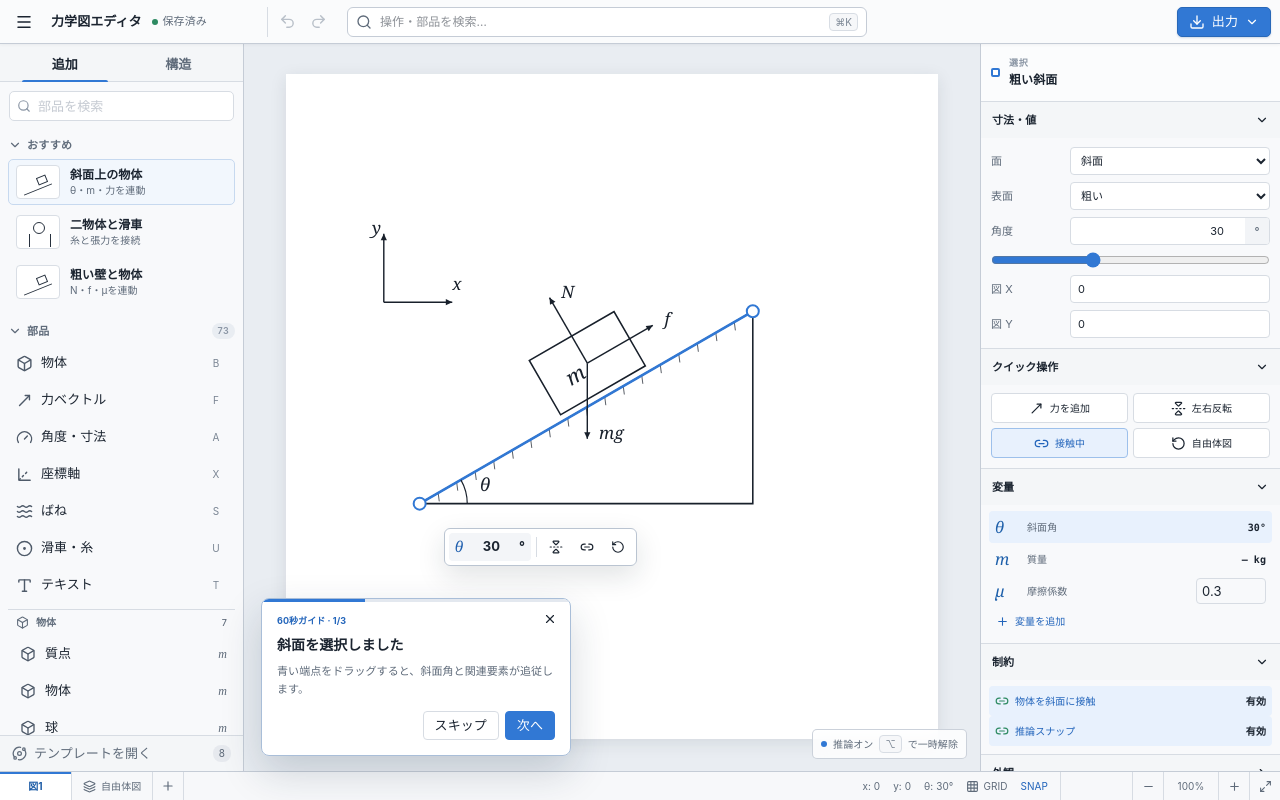
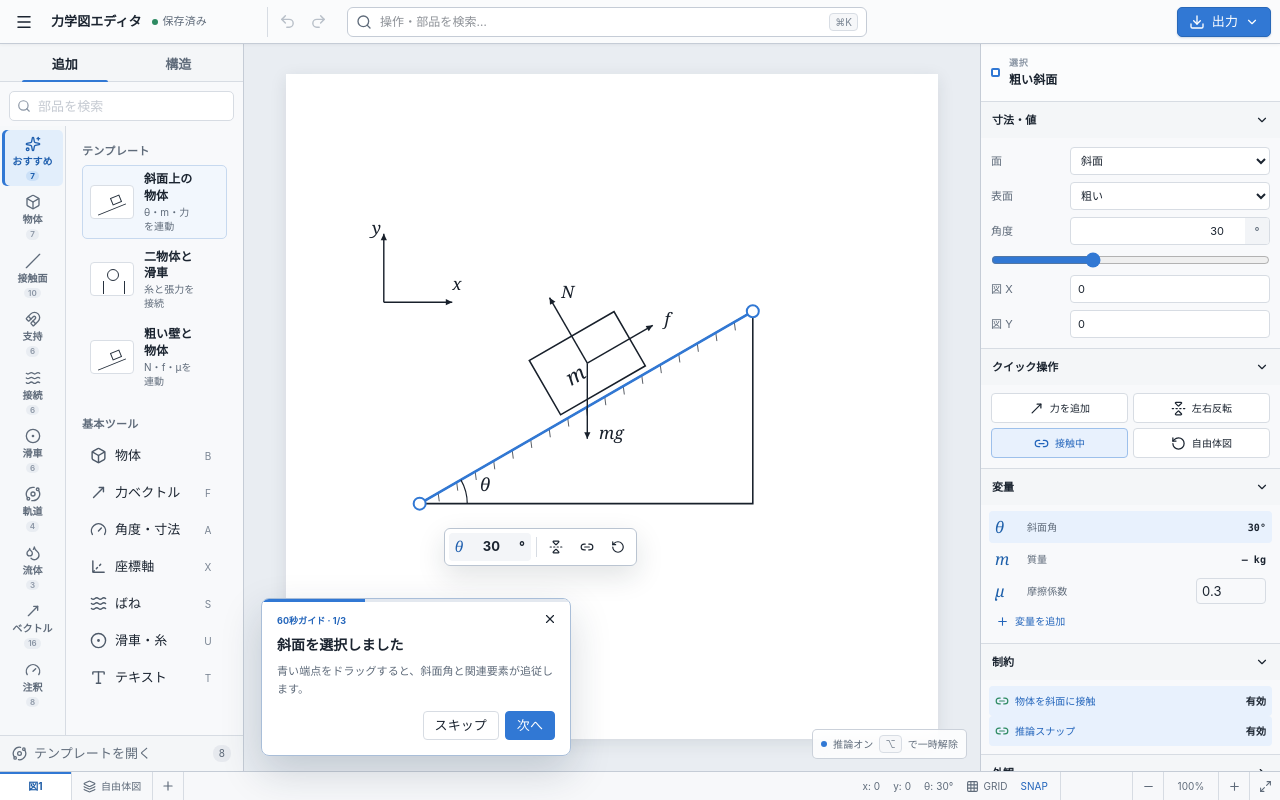
Before and after one commit to hira1001/physics-diagram-editor, a Next.js app: page / in a window 1280 px wide. Built offline with nearby package versions, Linux system fonts and the light colour scheme.

Commit message:
feat(ui): group component catalog into category sidebar rail with vertical component selection subpanel

```diff
--- a/app/components/LibraryPanel.tsx
+++ b/app/components/LibraryPanel.tsx
@@ -1,11 +1,12 @@
 "use client";
 
+import { useState } from "react";
 import {
   Axis3D,
   Box,
-  ChevronDown,
   ChevronRight,
   CircleDot,
+  Droplets,
   Eye,
   EyeOff,
   Gauge,
@@ -16,15 +17,17 @@ import {
   Orbit,
   Search,
   Slash,
-  Waves,
+  Sparkles,
   Type,
   Unlock,
+  Waves,
 } from "lucide-react";
 import type { SceneState, SelectionId, TemplateId, ToolId } from "@/app/lib/editor-types";
 import { surfaceDisplayName } from "@/app/lib/physics-rules";
 import { componentToolId, PHYSICS_COMPONENT_CATALOG, searchComponentCatalog, type ComponentCategory } from "@/app/lib/component-catalog";
 
 type LibraryTab = "add" | "structure";
+type CategoryKey = "featured" | ComponentCategory;
 
 interface LibraryPanelProps {
   activeTab: LibraryTab;
@@ -40,6 +43,24 @@ interface LibraryPanelProps {
   onTabChange: (tab: LibraryTab) => void;
   onToolPick: (tool: ToolId) => void;
 }
+
+const CATEGORIES: Array<{
+  id: CategoryKey;
+  name: string;
+  shortName: string;
+  icon: typeof Box;
+}> = [
+  { id: "featured", name: "おすすめ", shortName: "おすすめ", icon: Sparkles },
+  { id: "物体", name: "剛体・物体", shortName: "物体", icon: Box },
+  { id: "接触面", name: "接触面", shortName: "接触面", icon: Slash },
+  { id: "支持", name: "支持・固定", shortName: "支持", icon: Magnet },
+  { id: "接続", name: "接続・ひも", shortName: "接続", icon: Waves },
+  { id: "機械要素", name: "滑車・回転", shortName: "滑車", icon: CircleDot },
+  { id: "軌道", name: "軌道・線", shortName: "軌道", icon: Orbit },
+  { id: "流体", name: "流体・容器", shortName: "流体", icon: Droplets },
+  { id: "ベクトル", name: "ベクトル・力", shortName: "ベクトル", icon: MoveUpRight },
+  { id: "注釈", name: "注釈・寸法", shortName: "注釈", icon: Gauge },
+];
 
 const libraryItems: Array<{
   id: ToolId;
@@ -78,7 +99,7 @@ const categoryIcons: Record<ComponentCategory, typeof Box> = {
   接続: Waves,
   機械要素: CircleDot,
   軌道: Orbit,
-  流体: Waves,
+  流体: Droplets,
   ベクトル: MoveUpRight,
   注釈: Gauge,
 };
@@ -97,11 +118,15 @@ export function LibraryPanel({
   onTabChange,
   onToolPick,
 }: LibraryPanelProps) {
-  const filteredItems = libraryItems.filter((item) => item.name.includes(query.trim()));
-  const catalogItems = searchComponentCatalog(query);
-  const catalogGroups = [...new Set(PHYSICS_COMPONENT_CATALOG.map((item) => item.category))]
-    .map((category) => ({ category, items: catalogItems.filter((item) => item.category === category) }))
-    .filter((group) => group.items.length > 0);
+  const [selectedCategory, setSelectedCategory] = useState<CategoryKey>("featured");
+
+  const searchResults = query.trim() ? searchComponentCatalog(query) : null;
+  const filteredQuickItems = libraryItems.filter((item) => item.name.includes(query.trim()));
+
+  const activeCategoryDef = CATEGORIES.find((item) => item.id === selectedCategory)!;
+  const categoryComponents = selectedCategory === "featured"
+    ? []
+    : PHYSICS_COMPONENT_CATALOG.filter((item) => item.category === selectedCategory);
 
   return (
     <aside className="library-panel" aria-label="部品と図の構造">
@@ -120,25 +145,44 @@ export function LibraryPanel({
             <Search size={14} />
             <input value={query} onChange={(event) => onQueryChange(event.target.value)} placeholder="部品を検索" />
           </label>
-          <section className="library-section">
-            <div className="section-heading"><ChevronDown size={14} />おすすめ</div>
-            <button className="template-row featured" type="button" onClick={() => onApplyTemplate("incline")}>
-              <span className="mini-template incline-template" aria-hidden="true"><i /><b /></span>
-              <span><strong>斜面上の物体</strong><small>θ・m・力を連動</small></span>
+
+          <div className="category-container">
+            <nav className="category-rail" aria-label="部品カテゴリ一覧">
+              {CATEGORIES.map((cat) => {
+                const Icon = cat.icon;
+                const count = cat.id === "featured"
+                  ? 7
+                  : PHYSICS_COMPONENT_CATALOG.filter((item) => item.category === cat.id).length;
+                const isActive = !query.trim() && selectedCategory === cat.id;
+
+                return (
+                  <button
+                    className={`category-rail-btn ${isActive ? "active" : ""}`}
+                    key={cat.id}
+                    type="button"
+                    onClick={() => {
+                      setSelectedCategory(cat.id);
+                      onQueryChange("");
+                    }}
+                    title={`${cat.name} (${count}個)`}
+                  >
+                    <Icon size={16} />
+                    <span>{cat.shortName}</span>
+                    <span className="badge">{count}</span>
                   </button>
-            <button className="template-row" type="button" onClick={() => onApplyTemplate("pulley")}>
-              <span className="mini-template pulley-template" aria-hidden="true"><i /><b /></span>
-              <span><strong>二物体と滑車</strong><small>糸と張力を接続</small></span>
-            </button>
-            <button className="template-row" type="button" onClick={() => onApplyTemplate("rough-wall")}>
-              <span className="mini-template incline-template" aria-hidden="true"><i /><b /></span>
-              <span><strong>粗い壁と物体</strong><small>N・f・μを連動</small></span>
-            </button>
-          </section>
-          <section className="library-section grow">
-            <div className="section-heading"><ChevronDown size={14} /><span>部品</span><b className="section-count">{PHYSICS_COMPONENT_CATALOG.length + libraryItems.length}</b></div>
+                );
+              })}
+            </nav>
+
+            <div className="category-subpanel">
+              {searchResults !== null ? (
+                <>
+                  <div className="category-subpanel-title">
+                    <span>検索結果</span>
+                    <span className="section-count">{searchResults.length + filteredQuickItems.length}</span>
+                  </div>
                   <div className="component-list">
-              {filteredItems.map((item) => {
+                    {filteredQuickItems.map((item) => {
                       const Icon = item.icon;
                       return (
                         <button
@@ -160,13 +204,11 @@ export function LibraryPanel({
                         </button>
                       );
                     })}
-              {catalogGroups.map((group) => {
-                const CategoryIcon = categoryIcons[group.category];
-                return <div className="catalog-group" key={group.category}>
-                  <div className="catalog-category"><CategoryIcon size={13} /><span>{group.category}</span><b>{group.items.length}</b></div>
-                  {group.items.map((item) => {
+                    {searchResults.map((item) => {
                       const toolId = componentToolId(item.kind);
-                    return <button
+                      const CategoryIcon = categoryIcons[item.category];
+                      return (
+                        <button
                           className={`component-row catalog-row ${activeTool === toolId ? "active" : ""}`}
                           key={item.kind}
                           type="button"
@@ -182,12 +224,93 @@ export function LibraryPanel({
                           <CategoryIcon size={16} />
                           <span>{item.name}</span>
                           {item.defaultLabel ? <code>{item.defaultLabel}</code> : <span />}
-                    </button>;
+                        </button>
+                      );
                     })}
-                </div>;
+                  </div>
+                </>
+              ) : selectedCategory === "featured" ? (
+                <>
+                  <section className="library-section">
+                    <div className="section-heading">テンプレート</div>
+                    <button className="template-row featured" type="button" onClick={() => onApplyTemplate("incline")}>
+                      <span className="mini-template incline-template" aria-hidden="true"><i /><b /></span>
+                      <span><strong>斜面上の物体</strong><small>θ・m・力を連動</small></span>
+                    </button>
+                    <button className="template-row" type="button" onClick={() => onApplyTemplate("pulley")}>
+                      <span className="mini-template pulley-template" aria-hidden="true"><i /><b /></span>
+                      <span><strong>二物体と滑車</strong><small>糸と張力を接続</small></span>
+                    </button>
+                    <button className="template-row" type="button" onClick={() => onApplyTemplate("rough-wall")}>
+                      <span className="mini-template incline-template" aria-hidden="true"><i /><b /></span>
+                      <span><strong>粗い壁と物体</strong><small>N・f・μを連動</small></span>
+                    </button>
+                  </section>
+
+                  <section className="library-section grow">
+                    <div className="section-heading">基本ツール</div>
+                    <div className="component-list">
+                      {libraryItems.map((item) => {
+                        const Icon = item.icon;
+                        return (
+                          <button
+                            className={`component-row ${activeTool === item.id ? "active" : ""}`}
+                            key={item.id}
+                            type="button"
+                            draggable
+                            onDragStart={(event) => {
+                              event.dataTransfer.effectAllowed = "copy";
+                              event.dataTransfer.setData("application/x-physics-tool", item.id);
+                              onToolPick(item.id);
+                            }}
+                            onClick={() => onToolPick(item.id)}
+                            title={`${item.name} — ${item.meta}`}
+                          >
+                            <Icon size={17} />
+                            <span>{item.name}</span>
+                            {item.meta ? <kbd>{item.meta}</kbd> : <span />}
+                          </button>
+                        );
                       })}
                     </div>
                   </section>
+                </>
+              ) : (
+                <>
+                  <div className="category-subpanel-title">
+                    <span>{activeCategoryDef.name}</span>
+                    <span className="section-count">{categoryComponents.length}個</span>
+                  </div>
+                  <div className="component-list vertical-catalog">
+                    {categoryComponents.map((item) => {
+                      const toolId = componentToolId(item.kind);
+                      const CategoryIcon = categoryIcons[item.category];
+                      return (
+                        <button
+                          className={`component-row catalog-row ${activeTool === toolId ? "active" : ""}`}
+                          key={item.kind}
+                          type="button"
+                          draggable
+                          onDragStart={(event) => {
+                            event.dataTransfer.effectAllowed = "copy";
+                            event.dataTransfer.setData("application/x-physics-tool", toolId);
+                            onToolPick(toolId);
+                          }}
+                          onClick={() => onToolPick(toolId)}
+                          title={`${item.name} — ${item.physics.join("・")}`}
+                        >
+                          <CategoryIcon size={16} />
+                          <span>{item.name}</span>
+                          {item.defaultLabel ? <code>{item.defaultLabel}</code> : <span />}
+                        </button>
+                      );
+                    })}
+                  </div>
+                </>
+              )}
+            </div>
+          </div>
+
           <button className="library-footer" type="button" onClick={onOpenTemplates}>
             <Orbit size={15} />テンプレートを開く<span>8</span>
           </button>
--- a/app/globals.css
+++ b/app/globals.css
@@ -357,6 +357,89 @@ kbd {
   background: transparent;
 }
 
+.category-container {
+  display: flex;
+  flex: 1;
+  min-height: 0;
+  overflow: hidden;
+}
+
+.category-rail {
+  display: flex;
+  flex-direction: column;
+  width: 66px;
+  flex-shrink: 0;
+  border-right: 1px solid var(--border);
+  background: #f6f8fa;
+  overflow-y: auto;
+  padding: 4px 2px;
+  gap: 2px;
+}
+
+.category-rail-btn {
+  display: flex;
+  flex-direction: column;
+  align-items: center;
+  justify-content: center;
+  padding: 6px 2px 5px;
+  border: 0;
+  border-radius: 5px;
+  background: transparent;
+  color: var(--text-soft);
+  font-size: 10px;
+  font-weight: 600;
+  cursor: pointer;
+  gap: 2px;
+  transition: background 0.15s ease, color 0.15s ease;
+}
+
+.category-rail-btn:hover {
+  background: #eaeef3;
+  color: var(--text);
+}
+
+.category-rail-btn.active {
+  background: #e2eefb;
+  color: #1f5fae;
+  font-weight: 700;
+  box-shadow: inset 3px 0 #3178d4;
+}
+
+.category-rail-btn .badge {
+  font-size: 8px;
+  padding: 0 4px;
+  border-radius: 999px;
+  background: var(--bg-hover);
+  color: var(--text-faint);
+  line-height: 1.3;
+}
+
+.category-rail-btn.active .badge {
+  background: #cbe0f7;
+  color: #1f5fae;
+}
+
+.category-subpanel {
+  flex: 1;
+  min-width: 0;
+  overflow-y: auto;
+  padding: 6px 8px;
+  display: flex;
+  flex-direction: column;
+  gap: 4px;
+}
+
+.category-subpanel-title {
+  display: flex;
+  align-items: center;
+  justify-content: space-between;
+  padding: 4px 4px 6px;
+  border-bottom: 1px solid var(--border);
+  color: var(--text);
+  font-size: 11px;
+  font-weight: 700;
+}
+
 .library-section {
   padding: 5px 8px 3px;
 }
```
Lines whose indentation alone changed are shown as unchanged.
